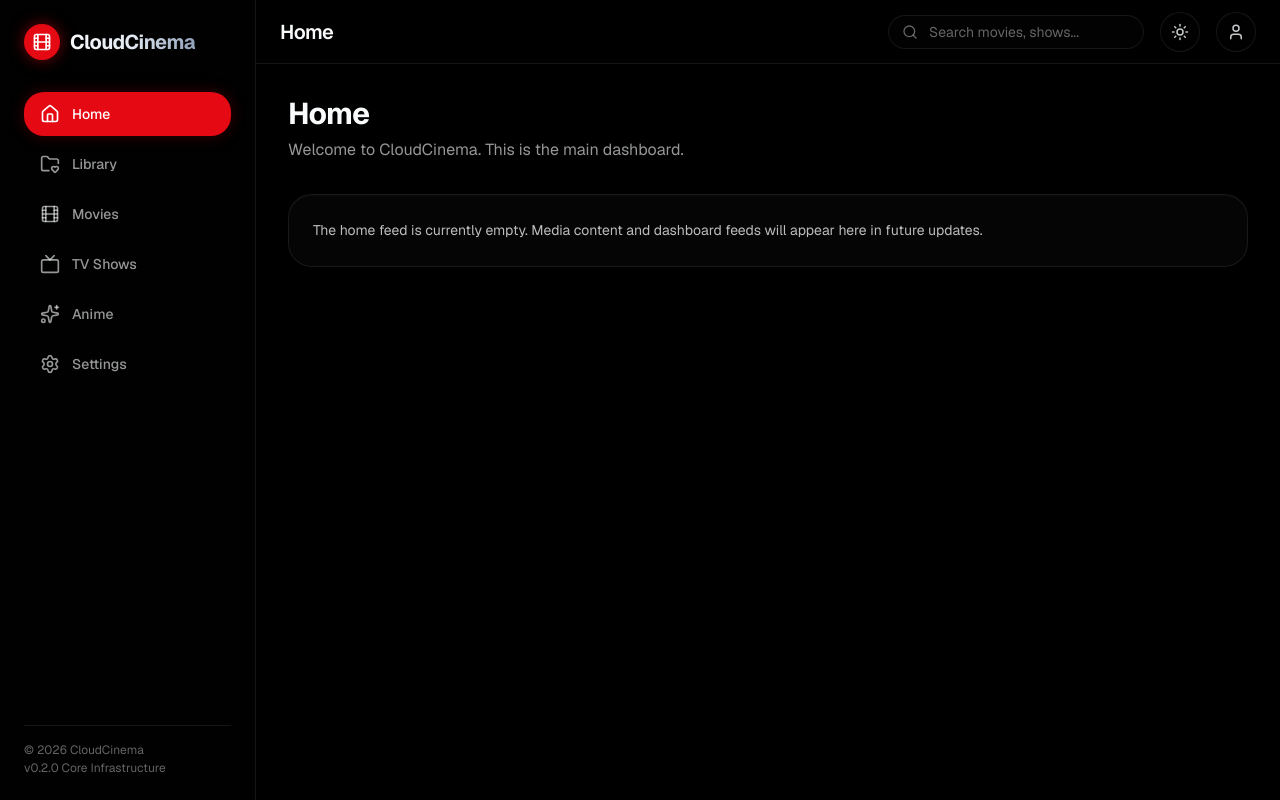
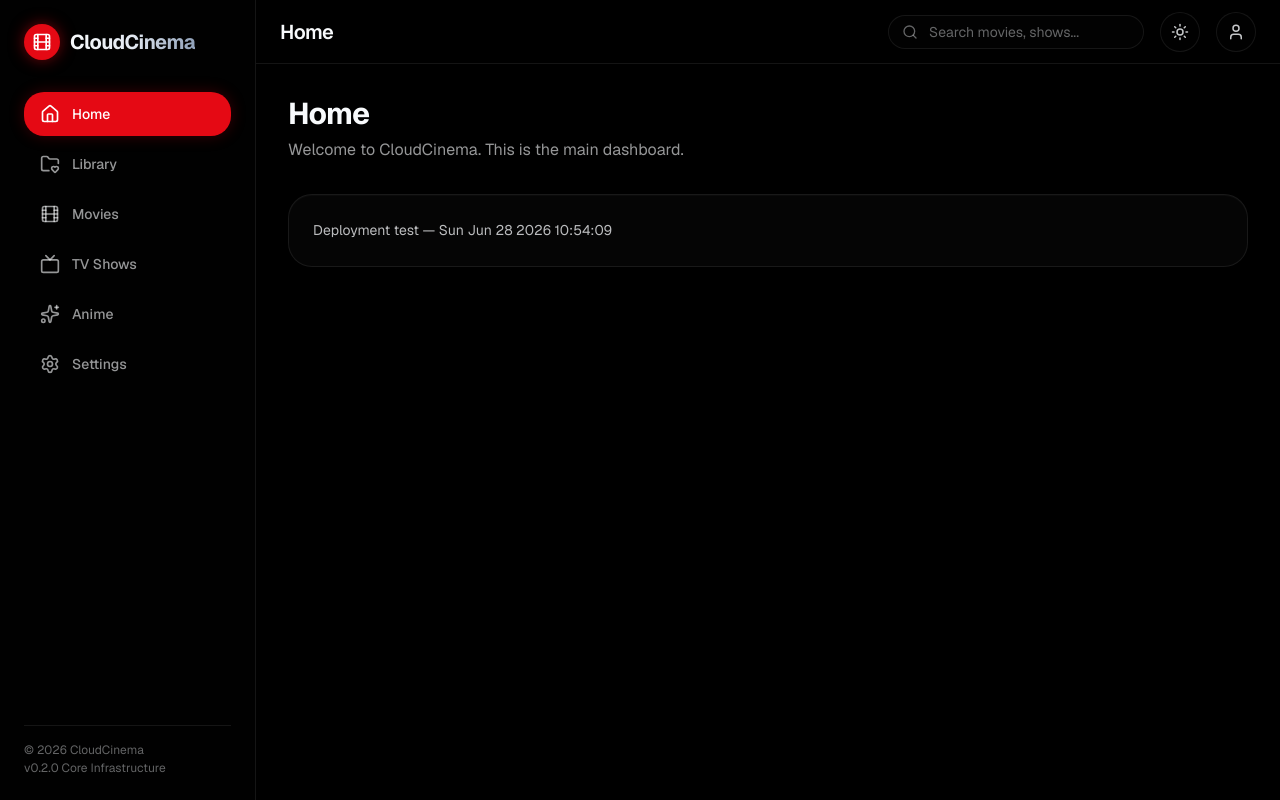
Before and after one commit to cherrylw1/cloudcinema, a Next.js app: page / in a window 1280 px wide. Built offline with nearby package versions, Linux system fonts and the light colour scheme; no server answers.

Commit message:
chore: visible change for deployment test

```diff
--- a/src/app/page.tsx
+++ b/src/app/page.tsx
@@ -9,7 +9,7 @@ export default function Home() {
     >
       <GlassPanel>
         <p className="text-sm text-foreground/75 leading-relaxed">
-          The home feed is currently empty. Media content and dashboard feeds will appear here in future updates.
+          Deployment test — Sun Jun 28 2026 10:54:09
         </p>
       </GlassPanel>
     </PageContainer>
```
